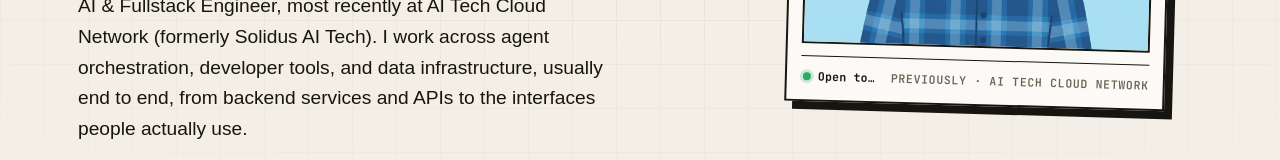
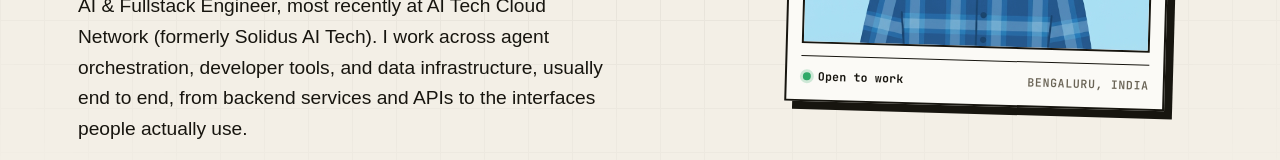
Before and after one commit to abhinavgkrishnan/portfolio, a Next.js app: page / in a window 1280 px wide. Shown: the part 578-738 px from the top of the page. Built offline with nearby package versions, Linux system fonts and the light colour scheme; a web font is replaced by a local one.

Commit message:
Fix portrait meta: open-to-work status, drop truncated company line

```diff
--- a/src/components/Hero.tsx
+++ b/src/components/Hero.tsx
@@ -26,7 +26,7 @@ export default function Hero() {
                         <div className="portrait-img"><img src="/profile.png" alt={personal.name} /></div>
                         <div className="portrait-meta">
                             <span className="co"><span className="pulse"></span><b>Open to work</b></span>
-                            <span className="now">Previously · AI Tech Cloud Network</span>
+                            <span className="now">Bengaluru, India</span>
                         </div>
                     </div>
                 </div>
```
